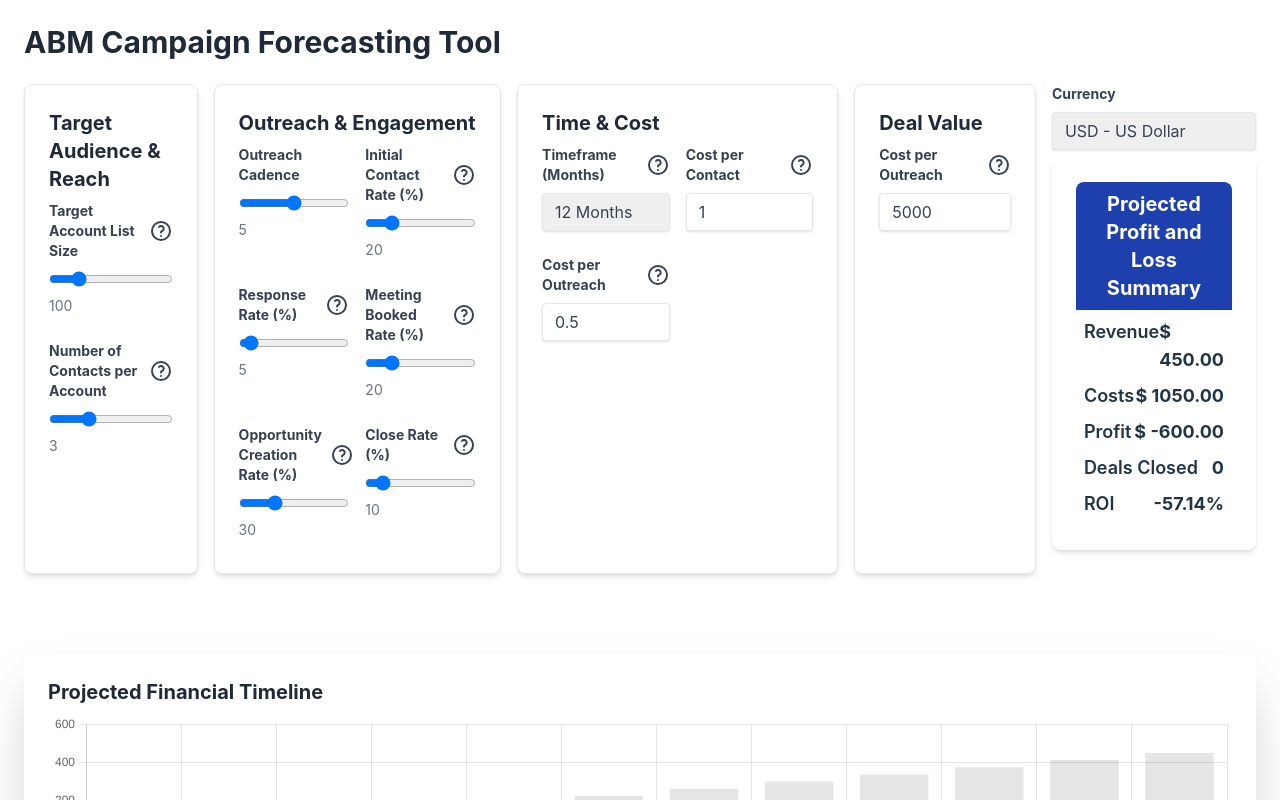
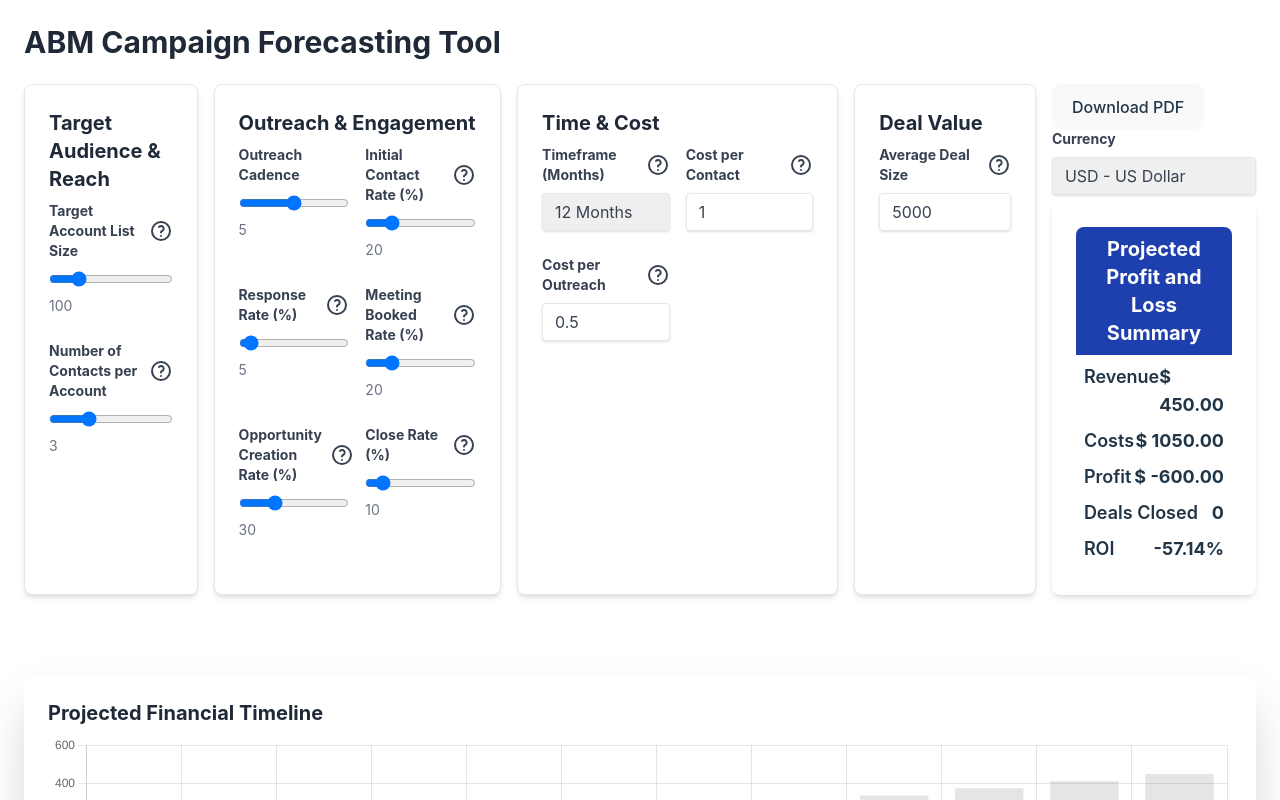
Before and after one commit to michaelRoring/leaders-hangar-calculator, a React (Vite) app: page /abm in a window 1280 px wide. Shown: the top 800 px of the page. Built offline with nearby package versions, Linux system fonts and the light colour scheme.

Commit message:
feat: add download report as pdf button

```diff
--- a/package.json
+++ b/package.json
@@ -11,6 +11,7 @@
   },
   "dependencies": {
     "chart.js": "^4.4.7",
+    "jspdf": "^2.5.2",
     "react": "^18.3.1",
     "react-dom": "^18.3.1",
     "react-router": "^7.1.1",
--- a/src/components/pages/AbmCalculator.jsx
+++ b/src/components/pages/AbmCalculator.jsx
@@ -7,6 +7,8 @@ import React, {
 } from "react";
 import Chart from "chart.js/auto";
 import Tooltip from "../atoms/Tooltip";
+import jsPDF from 'jspdf';
+
 
 const ABMCalculator = () => {
   const [targetAccounts, setTargetAccounts] = useState(100);
@@ -174,6 +176,79 @@ const ABMCalculator = () => {
     { value: "CN¥", label: "CNY - Chinese Yuan" },
     { value: "KR₩", label: "KRW - South Korean Won" },
   ];
+
+  const handleDownloadPdf = () => {
+    const chartCanvas = chartRef.current;
+    const chartDataURL = chartCanvas.toDataURL();
+    const pdf = new jsPDF();
+
+    pdf.setFontSize(18);
+    pdf.setFont("helvetica", "bold");
+    pdf.text('ABM Campaign Forecasting Tool', 10, 10);
+
+    pdf.setFontSize(12);
+    pdf.setFont("helvetica", "normal");
+    pdf.text(`Date: ${new Date().toLocaleDateString()}`, 10, 20);
+
+    pdf.setFontSize(14);
+    pdf.setFont("helvetica", "bold");
+    pdf.text(`Target Audience & Reach`, 10, 30);
+
+    pdf.setFontSize(12);
+    pdf.setFont("helvetica", "normal");
+    pdf.text(`Target Accounts: ${targetAccounts}`, 15, 40);
+    pdf.text(`Contacts per Account: ${contactsPerAccount}`, 15, 50);
+
+    pdf.setFontSize(14);
+    pdf.setFont("helvetica", "bold");
+    pdf.text(`Outreach & Engagement`, 10, 65);
+
+    pdf.setFontSize(12);
+    pdf.setFont("helvetica", "normal");
+    pdf.text(`Outreach Cadence: ${outreachCadence}`, 15, 75);
+    pdf.text(`Timeframe: ${timeframe}`, 15, 85);
+    pdf.text(`Contact Rate: ${contactRate}%`, 15, 95);
+    pdf.text(`Response Rate: ${responseRate}%`, 15, 105);
+    pdf.text(`Meeting Rate: ${meetingRate}%`, 15, 115);
+    pdf.text(`Opportunity Rate: ${opportunityRate}%`, 15, 125);
+    pdf.text(`Close Rate: ${closeRate}%`, 15, 135);
+
+    pdf.setFontSize(14);
+    pdf.setFont("helvetica", "bold");
+    pdf.text(`Time & Cost`, 10, 150);
+
+    pdf.setFontSize(12);
+    pdf.setFont("helvetica", "normal");
+    pdf.text(`Cost per Contact: ${currency} ${costPerContact}`, 15, 160);
+    pdf.text(`Cost per Outreach: ${currency} ${costPerOutreach}`, 15, 170);
+
+    pdf.setFontSize(14);
+    pdf.setFont("helvetica", "bold");
+    pdf.text(`Deal Value`, 10, 190);
+
+    pdf.setFontSize(12);
+    pdf.setFont("helvetica", "normal");
+    pdf.text(`Average Deal Size: ${currency} ${averageDealSize}`, 15, 200);
+
+    pdf.setFontSize(14);
+    pdf.setFont("helvetica", "bold");
+    pdf.text(`Projected Profit and Loss Summary`, 10, 220);
+
+    pdf.setFontSize(12);
+    pdf.setFont("helvetica", "normal");
+    pdf.text(`Total Revenue: ${currency} ${totalRevenue.toFixed(2)}`, 15, 230);
+    pdf.text(`Total Cost: ${currency} ${totalCost.toFixed(2)}`, 15, 240);
+    pdf.text(`Profit: ${currency} ${profit.toFixed(2)}`, 15, 250);
+    pdf.text(`Deals Closed: ${dealsClosed.toFixed(0)}`, 15, 260);
+    pdf.text(`ROI: ${roi.toFixed(2)}%`, 15, 270);
+
+    pdf.addPage();
+    pdf.addImage(chartDataURL, 'PNG', 10, 10, 190, 60);
+
+    pdf.save('abm_campaign_forecast.pdf');
+  };
+
+
 
   return (
     <div className=" mx-auto p-6 w-screen ">
@@ -604,7 +679,7 @@ const ABMCalculator = () => {
                   className="block text-gray-700 text-sm font-bold mb-2"
                 >
                   <Tooltip
-                      text="Cost per Outreach"
+                      text="Average Deal Size"
                       cards={[
                         {
                           title: "Definition",
@@ -634,6 +709,10 @@ const ABMCalculator = () => {
               </div>
             </div>
             <div>
+            <div>
+      {/* ... (rest of your code) */}
+      <button onClick={handleDownloadPdf}>Download PDF</button>
+    </div>
               <div className="mb-2">
                 <label
                   htmlFor="currency"
```
Also changed, not shown: 1 other file (tests, documents, lock files or other folders).
